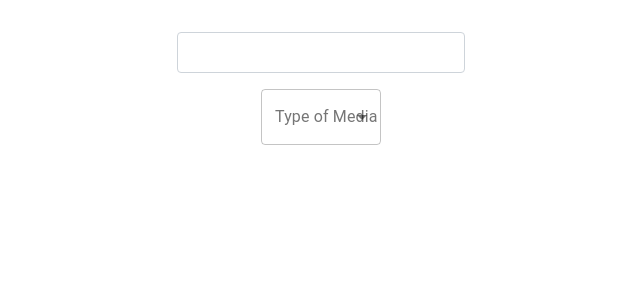
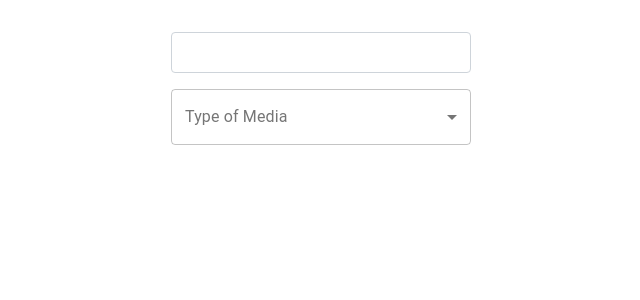
Before and after one commit to BradleyLund/react-itunes-api, a React (Create React App) app in the folder frontend/: page / in a window 1280 px wide. Shown: the top 300 px of the page, without its empty margins (319-959 px from the left). Built offline with nearby package versions, Linux system fonts and the light colour scheme.

Commit message:
change the width's of the inputs

```diff
--- a/frontend/src/Components/NativeSelects.js
+++ b/frontend/src/Components/NativeSelects.js
@@ -32,7 +32,10 @@ export default function NativeSelects() {
 
   return (
     <div>
-      <FormControl variant="outlined" className={classes.formControl}>
+      <FormControl
+        variant="outlined"
+        className={classes.formControl}
+        style={{ minWidth: 300 }}>
         <InputLabel htmlFor="outlined-age-native-simple">
           Type of Media
         </InputLabel>
--- a/frontend/src/Components/SearchInput.js
+++ b/frontend/src/Components/SearchInput.js
@@ -1,10 +1,7 @@
 import React from "react";
 import { makeStyles, withStyles } from "@material-ui/core/styles";
 import InputLabel from "@material-ui/core/InputLabel";
-import MenuItem from "@material-ui/core/MenuItem";
 import FormControl from "@material-ui/core/FormControl";
-import Select from "@material-ui/core/Select";
-import NativeSelect from "@material-ui/core/NativeSelect";
 import InputBase from "@material-ui/core/InputBase";
 
 const BootstrapInput = withStyles((theme) => ({
@@ -50,15 +47,20 @@ const useStyles = makeStyles((theme) => ({
 
 export default function CustomizedSelects() {
   const classes = useStyles();
-  const [age, setAge] = React.useState("");
+  const [searchText, setSearchText] = React.useState("");
   const handleChange = (event) => {
-    setAge(event.target.value);
+    setSearchText(event.target.value);
+    console.log(searchText);
   };
   return (
     <div>
-      <FormControl className={classes.margin}>
-        <InputLabel htmlFor="demo-customized-textbox">Age</InputLabel>
-        <BootstrapInput id="demo-customized-textbox" />
+      <FormControl className={classes.margin} style={{ minWidth: 300 }}>
+        <InputLabel htmlFor="demo-customized-textbox">Search</InputLabel>
+        <BootstrapInput
+          id="demo-customized-textbox"
+          value={searchText}
+          onChange={handleChange}
+        />
       </FormControl>
     </div>
   );
```
